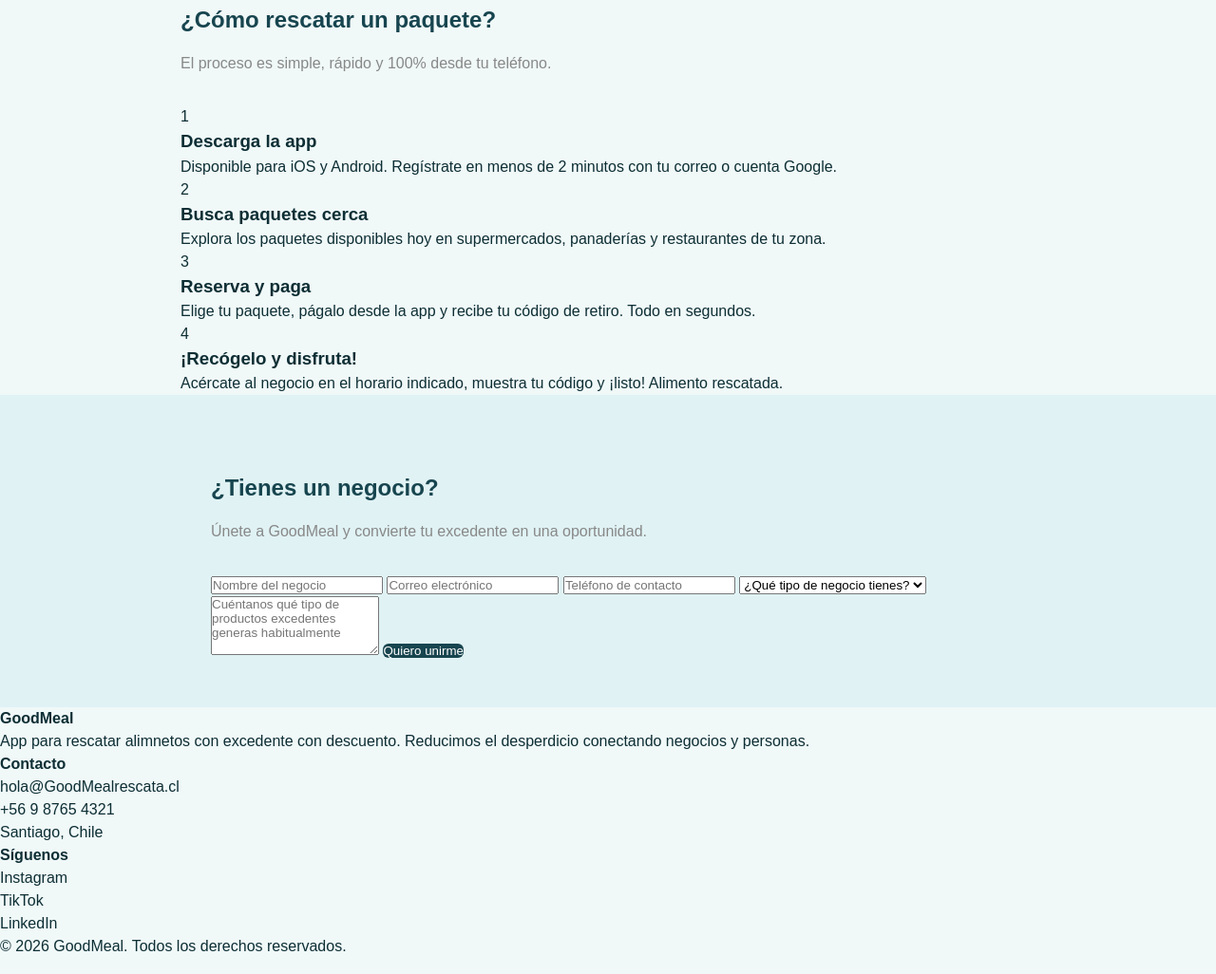
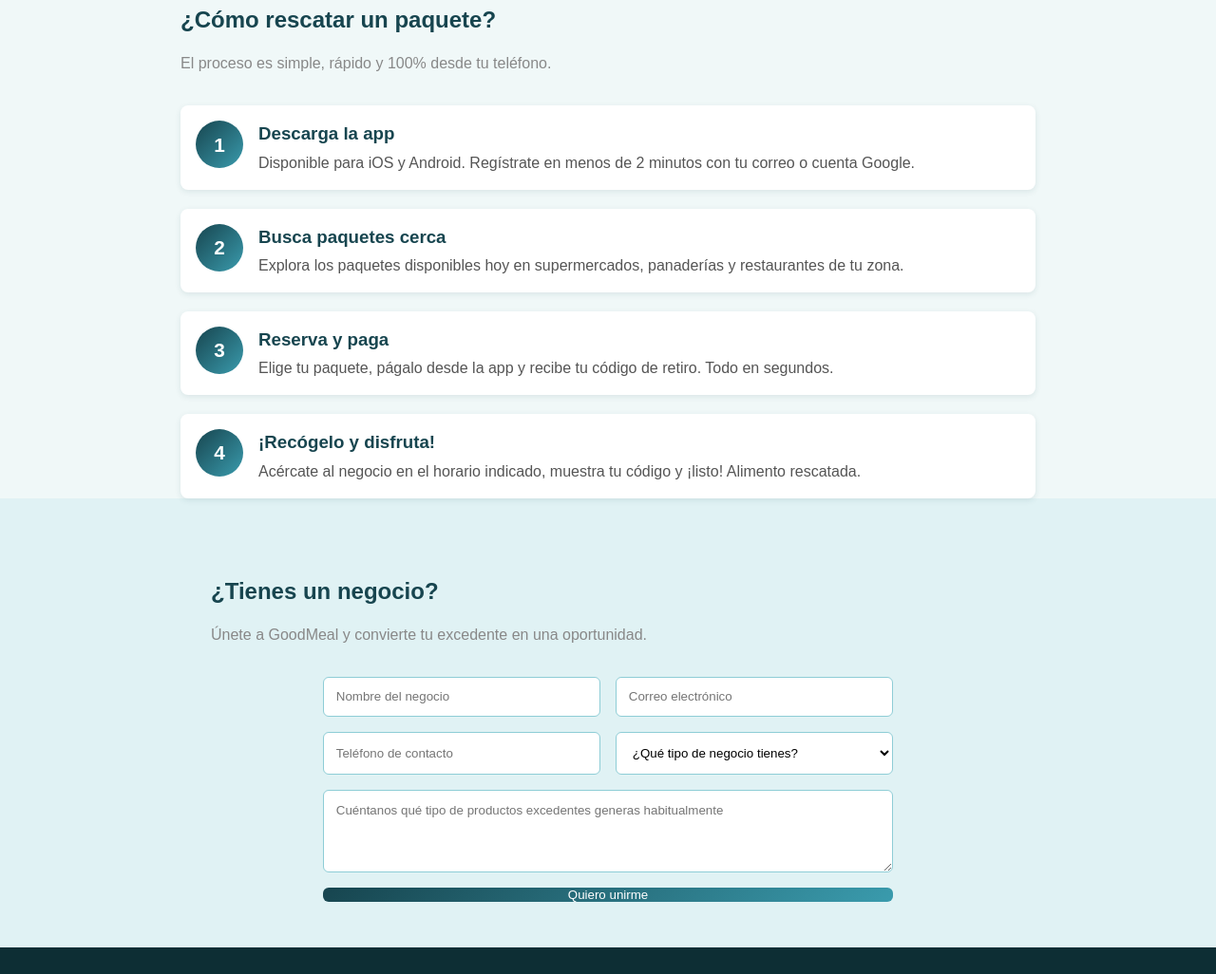
Before and after one commit to rodrigopollo420/ev-sumativa2026, a plain HTML site: page index.html in a window 1280 px wide. Shown: the part 1694-2720 px from the top of the page at 95% size. Drawn offline with Linux system fonts and the light colour scheme.

Commit message:
feat: add css styles steps form and footer

```diff
--- a/css/styles.css
+++ b/css/styles.css
@@ -185,3 +185,120 @@
     font-size: 0.8rem;
     font-weight: bold;
 }
+
+.pasos-lista{
+    display: flex;
+    flex-direction: column;
+    gap: 1.2rem;
+}
+
+.paso{
+    display: flex;
+    gap: 1rem;
+    align-items: flex-start;
+    background-color: #FFFFFF;
+    padding: 1rem;
+    border-radius: 8px;
+    box-shadow: 0 2px 6px rgba(23, 69, 79, 0.1);
+}
+
+.paso-numero{
+    flex: 0 0 50px;
+    width: 50px;
+    height: 50px;
+    background: linear-gradient(135deg, #17454F, #3A9BAD);
+    color: #FFFFFF;
+    border-radius: 50%;
+    display: flex;
+    justify-content: center;
+    align-items: center;
+    font-size: 1.3rem;
+    font-weight: bold;
+}
+
+.paso-detalle h3{
+    margin-bottom: 0.3rem;
+    color: #17454F;
+}
+
+.paso-detalle p{
+    color: #555555;
+    margin: 0;
+}
+
+.formulario{
+    display: flex;
+    flex-wrap: wrap;
+    gap: 1rem;
+    max-width: 600px;
+    margin: 0 auto;
+}
+
+.formulario input{
+    flex: 1 1 200px;
+    padding: 0.8rem;
+    border: 1px solid #8ECDD6;
+    border-radius: 6px;
+    background-color: #FFFFFF;
+}
+
+.formulario select{
+    flex: 1 1 200px;
+    padding: 0.8rem;
+    border: 1px solid #8ECDD6;
+    border-radius: 6px;
+    background-color: #FFFFFF;
+}
+
+.formulario textarea{
+    width: 100%;
+    padding: 0.8rem;
+    border: 1px solid #8ECDD6;
+    border-radius: 6px;
+    resize: vertical;
+}
+
+.formulario .btn{
+    width: 100%;
+    background: linear-gradient(135deg, #17454F, #3A9BAD);
+    border: none;
+}
+
+.site-footer{
+    background-color: #0D2E34;
+    color: #FFFFFF;
+    padding: 2rem;
+    margin-top: 0;
+}
+
+.footer-content{
+    display: flex;
+    flex-wrap: wrap;
+    gap: 2rem;
+    max-width: 900px;
+    margin: 0 auto;
+}
+
+.footer-col{
+    flex: 1 1 200px;
+}
+
+.footer-col h4{
+    margin-bottom: 0.8rem;
+    color: #a8d8df;
+}
+
+.footer-col p{
+    color: #7AABB3;
+    margin-bottom: 0.3rem;
+    font-size: 0.9rem;
+}
+
+.copyright{
+    text-align: center;
+    color: #4A7A82;
+    margin-top: 2rem;
+    padding-top: 1rem;
+    border-top: 1px solid #17454F;
+    font-size: 0.85rem;
+}
```
